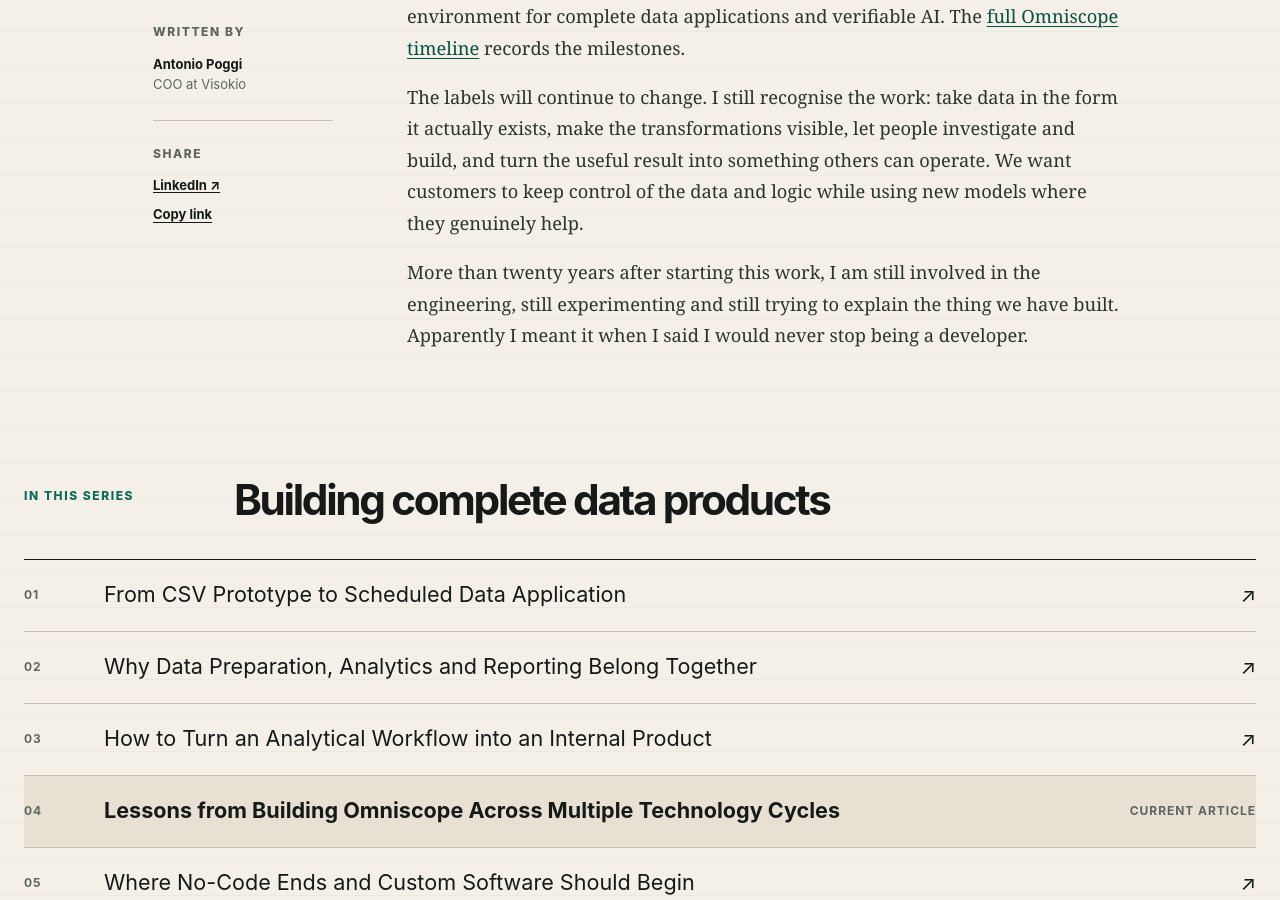
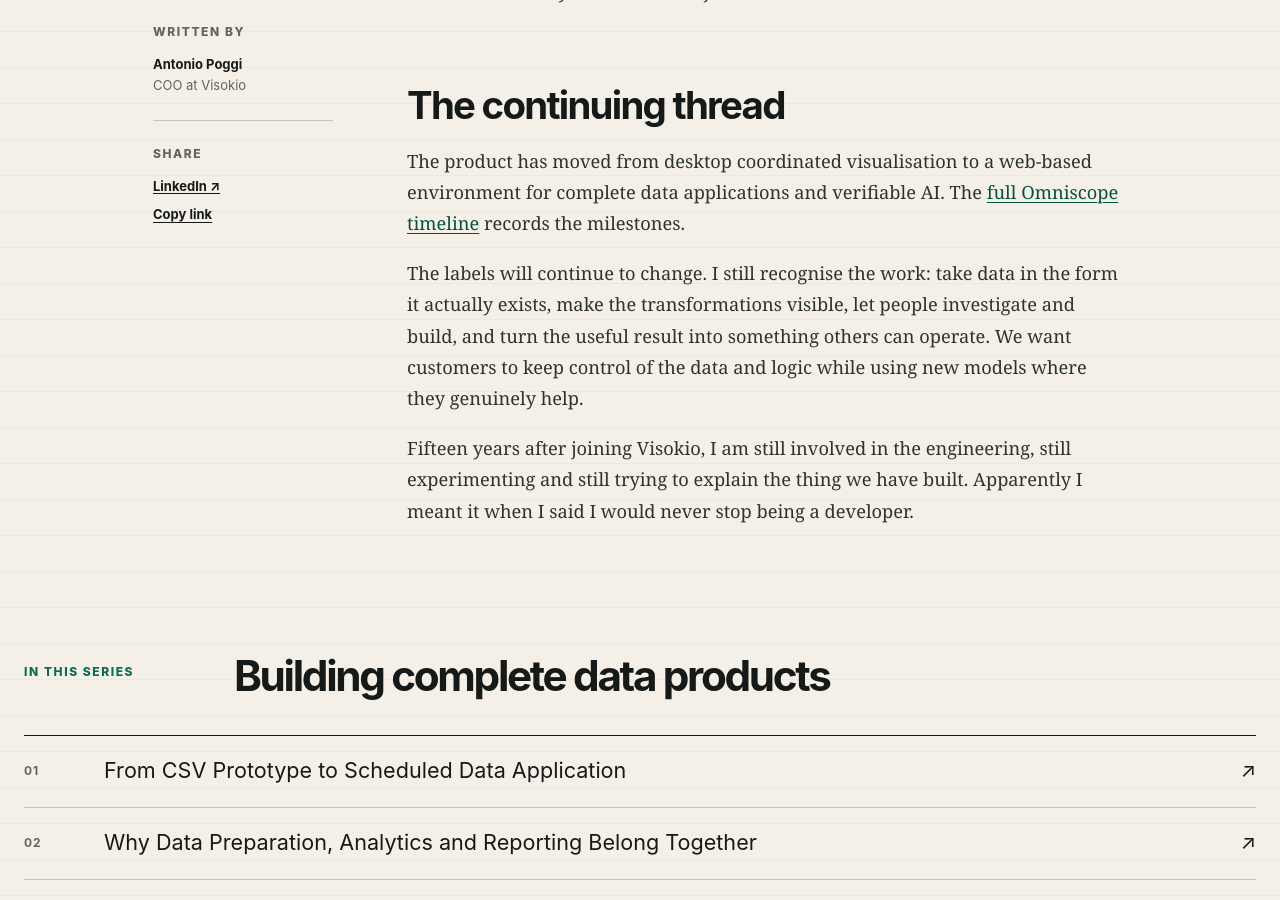
Before and after one commit to toniopoggi/toniopoggi.github.io, a Jekyll site: the page built from _articles/lessons-building-omniscope-technology-cycles.md, in a window 1280 px wide and 900 px high, scrolled down 8285 px. Built offline with Jekyll 4.4.1, drawn with Linux system fonts in a browser that asks for light colours; some of the changed text lies outside the part shown.

Commit message:
Clarify Visokio history and direct support

```diff
--- a/_articles/lessons-building-omniscope-technology-cycles.md
+++ b/_articles/lessons-building-omniscope-technology-cycles.md
@@ -1,6 +1,6 @@
 ---
 title: "Lessons from Building Omniscope Across Multiple Technology Cycles"
-subtitle: "What survived desktop, web, cloud, no-code and AI—and what I would do differently after more than twenty years building Omniscope."
+subtitle: "What survived desktop, web, cloud, no-code and AI—and what I would do differently after fifteen years building Omniscope with the Visokio team."
 date: 2026-07-27 00:09:00 +0100
 last_modified_at: 2026-07-28 12:11:00 +0100
 eyebrow: "Product history · Engineering"
@@ -223,6 +228,6 @@
 operate. We want customers to keep control of the data and logic while using
 new models where they genuinely help.
 
-More than twenty years after starting this work, I am still involved in the
-engineering, still experimenting and still trying to explain the thing we have
-built. Apparently I meant it when I said I would never stop being a developer.
+Fifteen years after joining Visokio, I am still involved in the engineering,
+still experimenting and still trying to explain the thing we have built.
+Apparently I meant it when I said I would never stop being a developer.
```
Also changed, not shown: other parts of _articles/lessons-building-omniscope-technology-cycles.md (+5 -0 lines), about.md (+1 -1 lines), visokio-data-apps.md (+1 -1 lines), visokio-timeline.md (+1 -1 lines), visokio.md (+2 -2 lines).
